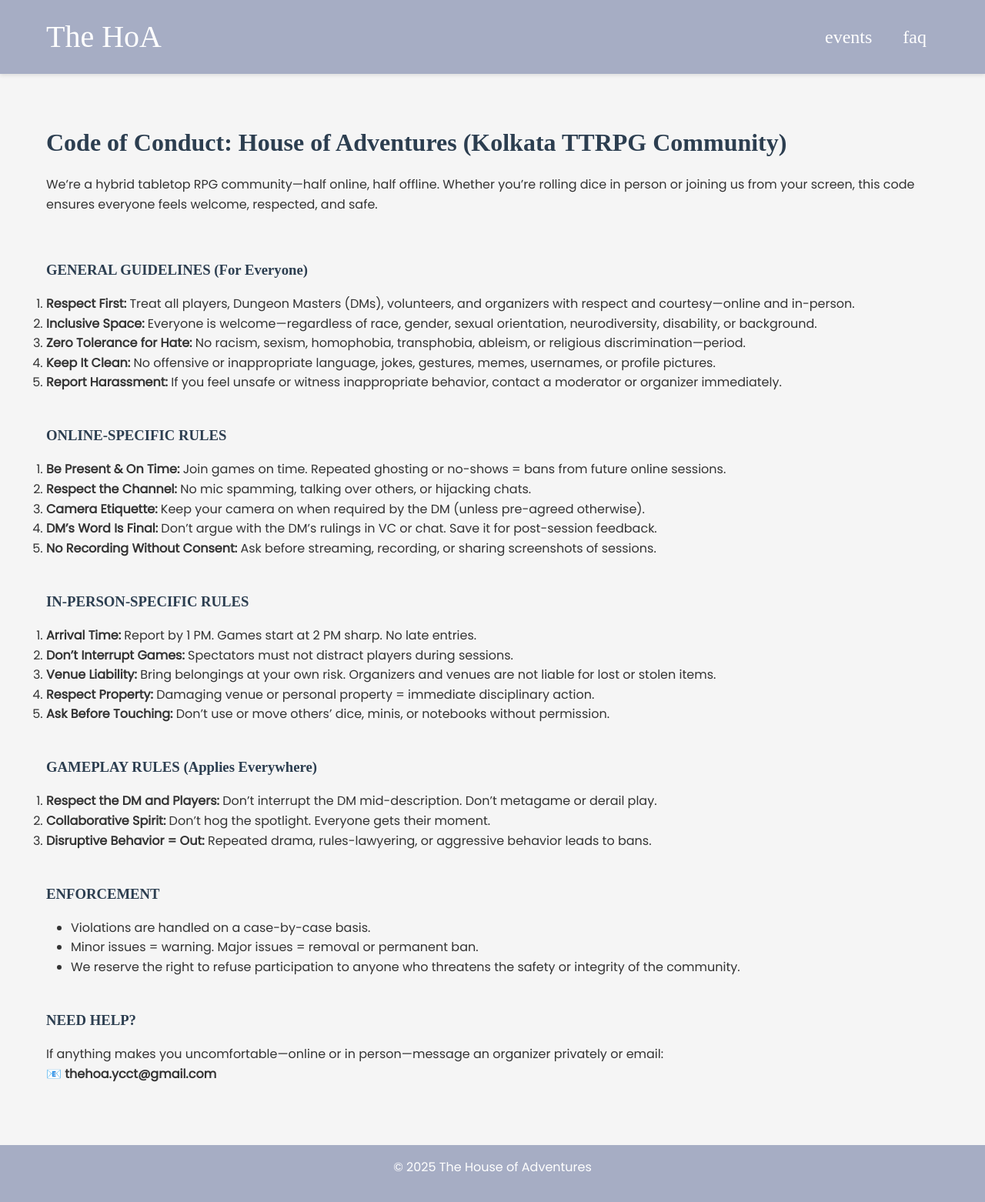
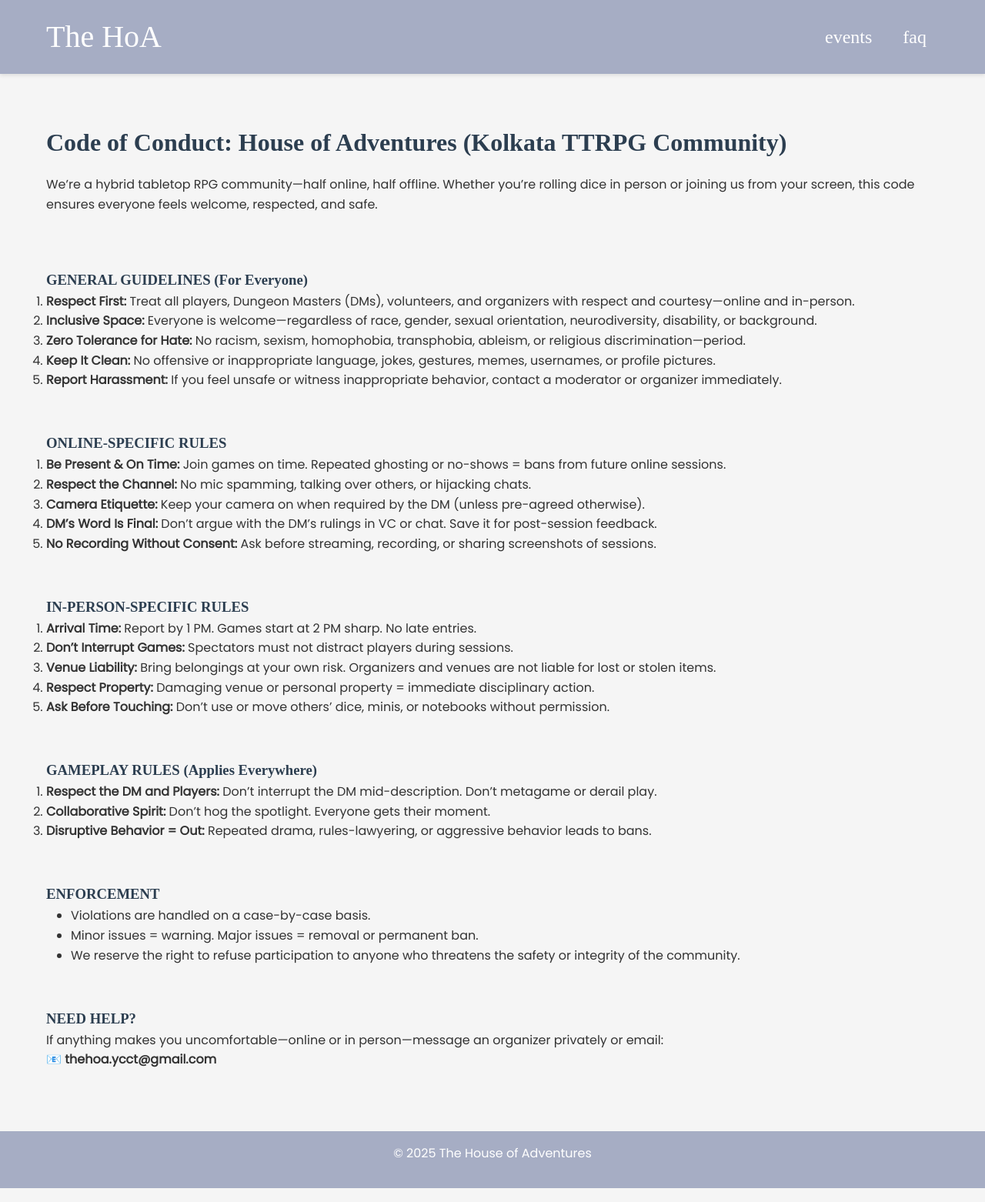
Before and after one commit to The-HoA/the-hoa.github.io, a Jekyll site: the page built from pages/code-of-conduct.md, in a window 1280 px wide. Shown: the whole page at 77% size. Built offline with Jekyll 4.4.1, drawn with Linux system fonts in a browser that asks for light colours; some web fonts are replaced.

Commit message:
fixed the h3

```diff
--- a/assets/css/main.scss
+++ b/assets/css/main.scss
@@ -31,6 +31,11 @@
 
 @import "events";
 
-    ul {
+ul {
     padding-left: 2rem;
 }
+
+h3 {
+    padding-top: 0.8rem;
+    margin-bottom: 0.01rem;
+}
```
